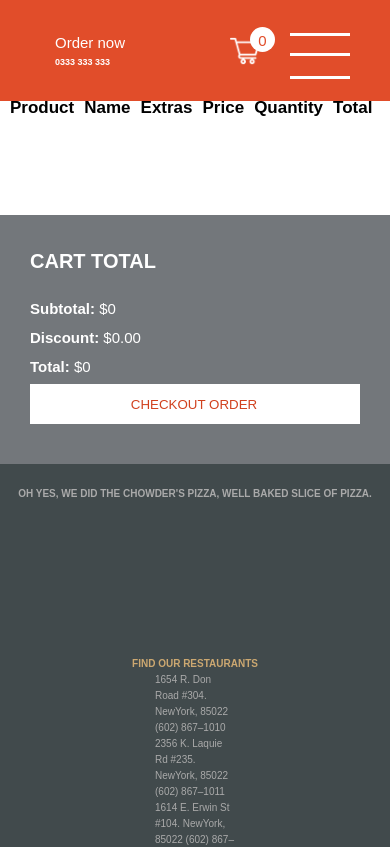
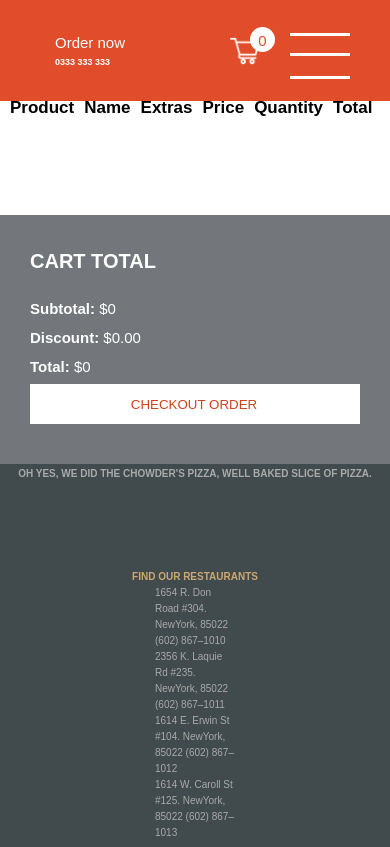
Before and after one commit to adibrisan/next-pizza-restaurant, a Next.js app: page /cart in a window 390 px wide. Shown: the top 847 px of the page. Built offline with nearby package versions, Linux system fonts and the light colour scheme.

Commit message:
submit section responsive for phone

```diff
--- a/styles/Footer.module.css
+++ b/styles/Footer.module.css
@@ -19,7 +19,8 @@
   font-size: 2.5rem;
   font-family: var(--font-primary);
   color: var(--color-grey-light-2);
-  transform: translateY(-16vh);
+  padding: 3rem;
+  /* transform: translateY(-16vh); */
 }
 
 .addressContainer {
@@ -60,6 +61,7 @@
     display: flex;
     flex-direction: column;
     justify-content: center;
+    height: min-content;
   }
 
   .addressContainer {
@@ -83,10 +85,10 @@
     align-self: center;
     padding: 0.2rem;
     text-transform: uppercase;
-    font-size: 1.6rem;
+    font-size: 1rem;
     font-family: var(--font-primary);
     color: var(--color-grey-light-2);
-    transform: translateY(-8vh);
+    /* transform: translateY(-8vh); */
   }
 
   .addressContainer {
@@ -107,7 +109,7 @@
     font-size: 1rem;
     font-family: var(--font-primary);
     color: var(--color-grey-light-2);
-    transform: translateY(-8vh);
+    /* transform: translateY(-8vh); */
   }
 
   .addressContainer {
@@ -139,7 +141,7 @@
     font-size: 1rem;
     font-family: var(--font-primary);
     color: var(--color-grey-light-2);
-    transform: translateY(-8vh);
+    /* transform: translateY(-8vh); */
   }
 
   .addressContainer {
```
Also changed, not shown: styles/Product.module.css (+28 -1 lines).
